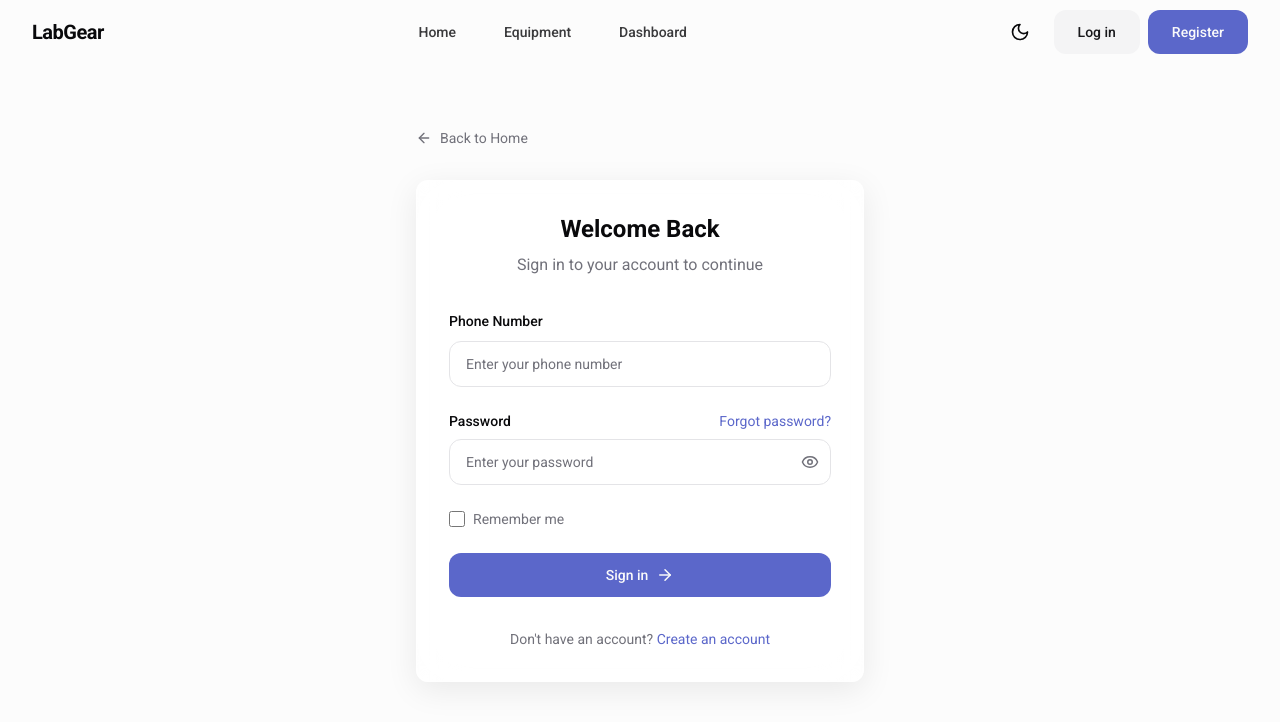
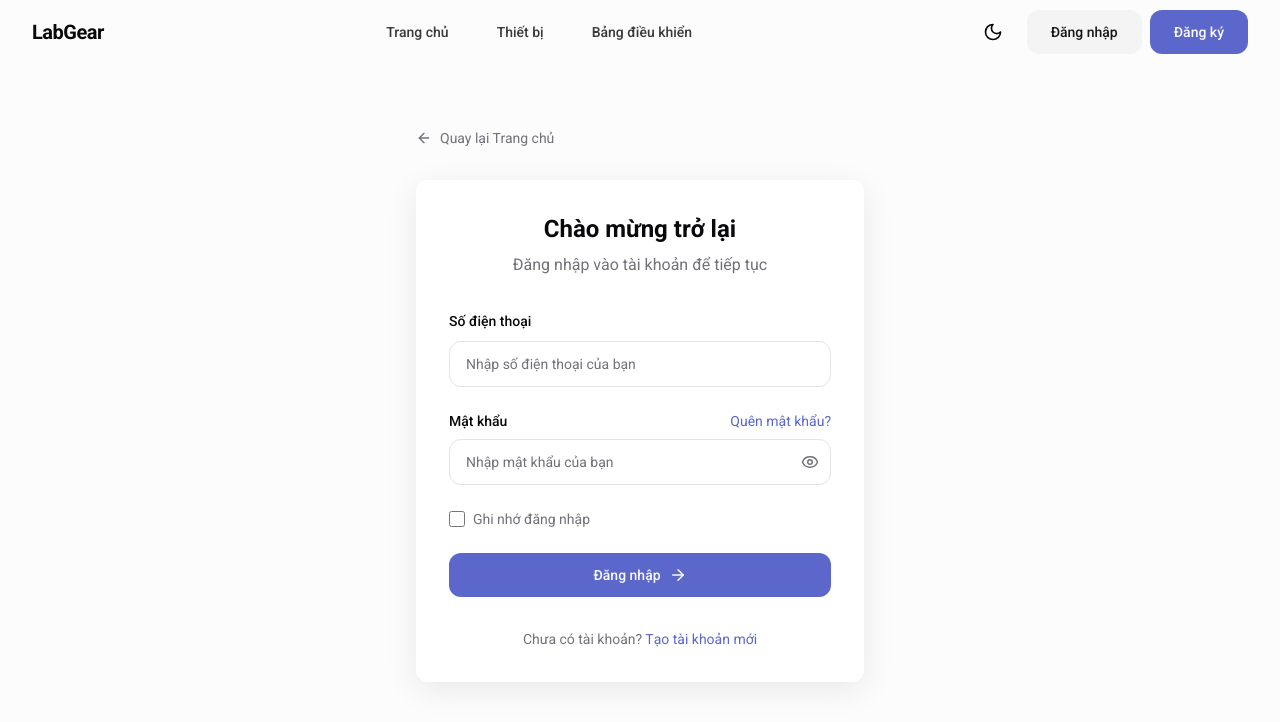
Before and after one commit to namxhung99/labgear-shareflow, a React (Vite) app: page /login in a window 1280 px wide. Shown: the top 722 px of the page. Built offline with nearby package versions, Linux system fonts and the light colour scheme.

Commit message:
Translate content to Vietnamese
Translates all text content in the application to Vietnamese.

```diff
--- a/index.html
+++ b/index.html
@@ -1,15 +1,15 @@
 
 <!DOCTYPE html>
-<html lang="en">
+<html lang="vi">
   <head>
     <meta charset="UTF-8" />
     <link rel="icon" type="image/svg+xml" href="/favicon.ico" />
     <meta name="viewport" content="width=device-width, initial-scale=1.0" />
-    <meta name="description" content="Lab Equipment Management System" />
+    <meta name="description" content="Hệ thống Quản lý Thiết bị Phòng thí nghiệm" />
     <link rel="preconnect" href="https://fonts.googleapis.com">
     <link rel="preconnect" href="https://fonts.gstatic.com" crossorigin>
     <link href="https://fonts.googleapis.com/css2?family=Roboto:wght@300;400;500;700&display=swap" rel="stylesheet">
-    <title>Lab Equipment</title>
+    <title>Thiết Bị Phòng Thí Nghiệm</title>
   </head>
   <body>
     <div id="root"></div>
--- a/src/components/auth/LoginForm.tsx
+++ b/src/components/auth/LoginForm.tsx
@@ -19,8 +19,8 @@ const LoginForm = () => {
     // Basic validation
     if (!phoneNumber || !password) {
       toast({
-        title: "Error",
-        description: "Please fill in all fields",
+        title: "Lỗi",
+        description: "Vui lòng điền đầy đủ thông tin",
         variant: "destructive",
       });
       return;
@@ -32,8 +32,8 @@ const LoginForm = () => {
     setTimeout(() => {
       setIsLoading(false);
       toast({
-        title: "Success",
-        description: "You have successfully logged in",
+        title: "Thành công",
+        description: "Bạn đã đăng nhập thành công",
       });
       navigate('/dashboard');
     }, 1500);
@@ -48,21 +48,21 @@ const LoginForm = () => {
   return (
     <div className="glass-panel p-8 w-full max-w-md mx-auto">
       <div className="space-y-2 text-center mb-8">
-        <h1 className="text-2xl font-bold">Welcome Back</h1>
-        <p className="text-muted-foreground">Sign in to your account to continue</p>
+        <h1 className="text-2xl font-bold">Chào mừng trở lại</h1>
+        <p className="text-muted-foreground">Đăng nhập vào tài khoản để tiếp tục</p>
       </div>
 
       <form onSubmit={handleSubmit} className="space-y-6">
         <div className="space-y-2">
           <label htmlFor="phoneNumber" className="text-sm font-medium">
-            Phone Number
+            Số điện thoại
           </label>
           <input
             id="phoneNumber"
             type="tel"
             value={phoneNumber}
             onChange={handlePhoneNumberChange}
-            placeholder="Enter your phone number"
+            placeholder="Nhập số điện thoại của bạn"
             className="input-field"
             disabled={isLoading}
             required
@@ -72,10 +72,10 @@ const LoginForm = () => {
         <div className="space-y-2">
           <div className="flex items-center justify-between">
             <label htmlFor="password" className="text-sm font-medium">
-              Password
+              Mật khẩu
             </label>
             <Link to="/forgot-password" className="text-sm text-primary hover:underline">
-              Forgot password?
+              Quên mật khẩu?
             </Link>
           </div>
           <div className="relative">
@@ -84,7 +84,7 @@ const LoginForm = () => {
               type={showPassword ? "text" : "password"}
               value={password}
               onChange={(e) => setPassword(e.target.value)}
-              placeholder="Enter your password"
+              placeholder="Nhập mật khẩu của bạn"
               className="input-field pr-10"
               disabled={isLoading}
               required
@@ -94,7 +94,7 @@ const LoginForm = () => {
               className="absolute right-3 top-1/2 -translate-y-1/2 text-muted-foreground hover:text-foreground"
               onClick={() => setShowPassword(!showPassword)}
               tabIndex={-1}
-              aria-label={showPassword ? "Hide password" : "Show password"}
+              aria-label={showPassword ? "Ẩn mật khẩu" : "Hiện mật khẩu"}
             >
               {showPassword ? <EyeOff size={18} /> : <Eye size={18} />}
             </button>
@@ -111,7 +111,7 @@ const LoginForm = () => {
             disabled={isLoading}
           />
           <label htmlFor="rememberMe" className="ml-2 block text-sm text-muted-foreground">
-            Remember me
+            Ghi nhớ đăng nhập
           </label>
         </div>
 
@@ -123,11 +123,11 @@ const LoginForm = () => {
           {isLoading ? (
             <>
               <Loader2 size={18} className="animate-spin" />
-              Signing in...
+              Đang đăng nhập...
             </>
           ) : (
             <>
-              Sign in
+              Đăng nhập
               <ArrowRight size={18} />
             </>
           )}
@@ -136,9 +136,9 @@ const LoginForm = () => {
 
       <div className="mt-8 text-center">
         <p className="text-sm text-muted-foreground">
-          Don't have an account?{' '}
+          Chưa có tài khoản?{' '}
           <Link to="/register" className="text-primary hover:underline">
-            Create an account
+            Tạo tài khoản mới
           </Link>
         </p>
       </div>
--- a/src/components/layout/Navbar.tsx
+++ b/src/components/layout/Navbar.tsx
@@ -45,9 +45,9 @@ const Navbar = () => {
   };
 
   const navLinks = [
-    { name: 'Home', href: '/' },
-    { name: 'Equipment', href: '/equipment' },
-    { name: 'Dashboard', href: '/dashboard' },
+    { name: 'Trang chủ', href: '/' },
+    { name: 'Thiết bị', href: '/equipment' },
+    { name: 'Bảng điều khiển', href: '/dashboard' },
   ];
 
   return (
@@ -82,17 +82,17 @@ const Navbar = () => {
             <button
               onClick={toggleDarkMode}
               className="p-2 rounded-full hover:bg-secondary transition-colors"
-              aria-label="Toggle dark mode"
+              aria-label="Chuyển đổi chế độ tối"
             >
               {isDarkMode ? <Sun size={20} /> : <Moon size={20} />}
             </button>
 
             <div className="hidden md:flex items-center space-x-2">
               <Link to="/login" className="btn-secondary">
-                Log in
+                Đăng nhập
               </Link>
               <Link to="/register" className="btn-primary">
-                Register
+                Đăng ký
               </Link>
             </div>
 
@@ -100,7 +100,7 @@ const Navbar = () => {
               <button
                 onClick={() => setIsOpen(!isOpen)}
                 className="p-2 rounded-lg text-foreground hover:bg-secondary transition-colors"
-                aria-label="Open menu"
+                aria-label="Mở menu"
               >
                 {isOpen ? <X size={24} /> : <Menu size={24} />}
               </button>
@@ -133,14 +133,14 @@ const Navbar = () => {
                 className="block w-full text-center px-4 py-3 rounded-lg border border-border hover:bg-secondary/50 transition-colors"
                 onClick={() => setIsOpen(false)}
               >
-                Log in
+                Đăng nhập
               </Link>
               <Link
                 to="/register"
                 className="block w-full text-center px-4 py-3 rounded-lg bg-primary text-primary-foreground hover:bg-primary/90 transition-colors"
                 onClick={() => setIsOpen(false)}
               >
-                Register
+                Đăng ký
               </Link>
             </div>
           </div>
--- a/src/pages/Equipment.tsx
+++ b/src/pages/Equipment.tsx
@@ -12,69 +12,69 @@ import Container from '../components/ui/Container';
 const equipmentData: EquipmentType[] = [
   {
     id: 1,
-    name: 'Oscilloscope',
-    category: 'Measurement',
+    name: 'Máy hiện sóng',
+    category: 'Thiết bị đo lường',
     image: '/placeholder.svg',
     imageUrl: '/placeholder.svg',
-    location: 'Lab 101',
+    location: 'Phòng 101',
     status: 'available',
     condition: 'good',
-    description: 'Digital storage oscilloscope with 100MHz bandwidth and 1GSa/s sample rate.'
+    description: 'Máy hiện sóng kỹ thuật số với băng thông 100MHz và tốc độ lấy mẫu 1GSa/s.'
   },
   {
     id: 2,
-    name: 'Digital Multimeter',
-    category: 'Measurement',
+    name: 'Đồng hồ vạn năng',
+    category: 'Thiết bị đo lường',
     image: '/placeholder.svg',
     imageUrl: '/placeholder.svg',
-    location: 'Lab 102',
+    location: 'Phòng 102',
     status: 'in-use',
     condition: 'excellent',
-    description: 'Precision multimeter for voltage, current, resistance, capacitance, and temperature measurement.'
+    description: 'Đồng hồ vạn năng chính xác để đo điện áp, dòng điện, điện trở, điện dung và nhiệt độ.'
   },
   {
     id: 3,
-    name: 'Function Generator',
-    category: 'Signal',
+    name: 'Máy phát tín hiệu',
+    category: 'Tín hiệu',
     image: '/placeholder.svg',
     imageUrl: '/placeholder.svg',
-    location: 'Lab 103',
+    location: 'Phòng 103',
     status: 'maintenance',
     condition: 'fair',
-    description: 'Generates various waveforms with adjustable frequency and amplitude.'
+    description: 'Thiết bị tạo ra các dạng sóng khác nhau với tần số và biên độ có thể điều chỉnh.'
   },
   {
     id: 4,
-    name: 'DC Power Supply',
-    category: 'Power',
+    name: 'Nguồn DC',
+    category: 'Nguồn điện',
     image: '/placeholder.svg',
     imageUrl: '/placeholder.svg',
-    location: 'Lab 101',
+    location: 'Phòng 101',
     status: 'available',
     condition: 'good',
-    description: 'Regulated DC power supply with adjustable voltage and current limits.'
+    description: 'Nguồn DC ổn định với điện áp và giới hạn dòng điện có thể điều chỉnh.'
   },
   {
     id: 5,
-    name: 'Logic Analyzer',
-    category: 'Digital',
+    name: 'Máy phân tích logic',
+    category: 'Kỹ thuật số',
     image: '/placeholder.svg',
     imageUrl: '/placeholder.svg',
-    location: 'Lab 104',
+    location: 'Phòng 104',
     status: 'available',
     condition: 'excellent',
-    description: '16-channel logic analyzer for digital circuit debugging and analysis.'
+    description: 'Máy phân tích logic 16 kênh để gỡ lỗi và phân tích mạch kỹ thuật số.'
   },
   {
     id: 6,
-    name: 'Soldering Station',
-    category: 'Tools',
+    name: 'Trạm hàn',
+    category: 'Công cụ',
     image: '/placeholder.svg',
     imageUrl: '/placeholder.svg',
-    location: 'Lab 105',
+    location: 'Phòng 105',
     status: 'in-use',
     condition: 'good',
-    description: 'Temperature-controlled soldering station with digital display and various tips.'
+    description: 'Trạm hàn có kiểm soát nhiệt độ với màn hình hiển thị kỹ thuật số và nhiều đầu hàn khác nhau.'
   },
 ];
 
@@ -93,13 +93,13 @@ const Equipment = () => {
             className="inline-flex items-center text-sm text-muted-foreground hover:text-foreground"
           >
             <ArrowLeft size={16} className="mr-2" />
-            Back to Dashboard
+            Quay lại Bảng điều khiển
           </Link>
 
           <FadeIn>
-            <h1 className="text-3xl font-bold mt-4 mb-2">Lab Equipment</h1>
+            <h1 className="text-3xl font-bold mt-4 mb-2">Thiết Bị Phòng Thí Nghiệm</h1>
             <p className="text-muted-foreground">
-              Browse and request equipment for your lab projects
+              Duyệt và yêu cầu thiết bị cho các dự án phòng thí nghiệm của bạn
             </p>
           </FadeIn>
         </div>
--- a/src/pages/Login.tsx
+++ b/src/pages/Login.tsx
@@ -17,7 +17,7 @@ const Login = () => {
             className="inline-flex items-center text-sm text-muted-foreground hover:text-foreground mb-8"
           >
             <ArrowLeft size={16} className="mr-2" />
-            Back to Home
+            Quay lại Trang chủ
           </Link>
 
           <FadeIn>
--- a/src/pages/NotFound.tsx
+++ b/src/pages/NotFound.tsx
@@ -1,3 +1,4 @@
+
 import { useLocation } from "react-router-dom";
 import { useEffect } from "react";
 
@@ -6,7 +7,7 @@ const NotFound = () => {
 
   useEffect(() => {
     console.error(
-      "404 Error: User attempted to access non-existent route:",
+      "Lỗi 404: Người dùng cố gắng truy cập vào đường dẫn không tồn tại:",
       location.pathname
     );
   }, [location.pathname]);
@@ -15,9 +16,9 @@ const NotFound = () => {
     <div className="min-h-screen flex items-center justify-center bg-gray-100">
       <div className="text-center">
         <h1 className="text-4xl font-bold mb-4">404</h1>
-        <p className="text-xl text-gray-600 mb-4">Oops! Page not found</p>
+        <p className="text-xl text-gray-600 mb-4">Rất tiếc! Không tìm thấy trang</p>
         <a href="/" className="text-blue-500 hover:text-blue-700 underline">
-          Return to Home
+          Quay lại Trang chủ
         </a>
       </div>
     </div>
```
Also changed, not shown: src/components/equipment/EquipmentCard.tsx (+5 -14 lines), src/components/layout/Footer.tsx (+17 -17 lines).
